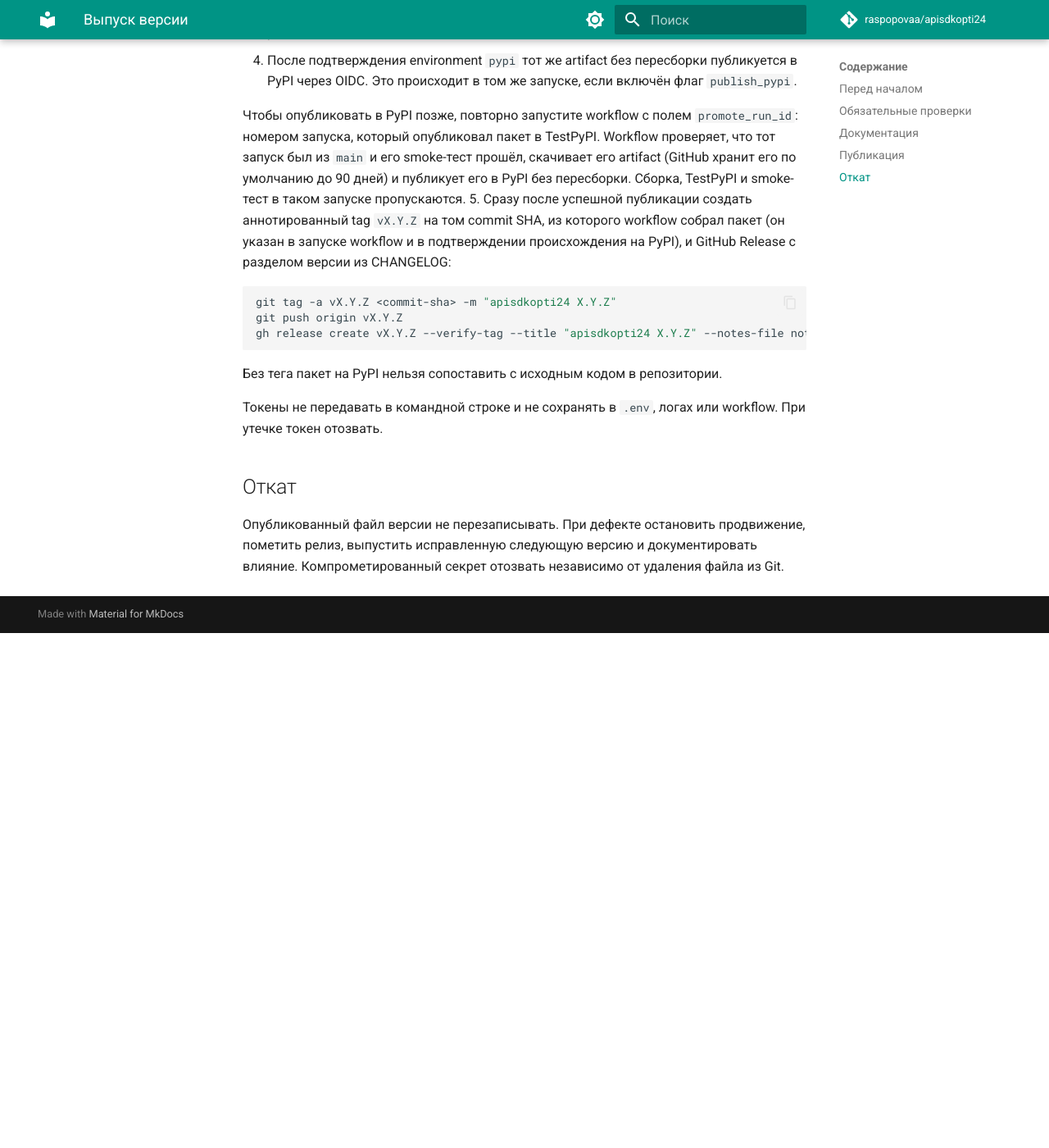
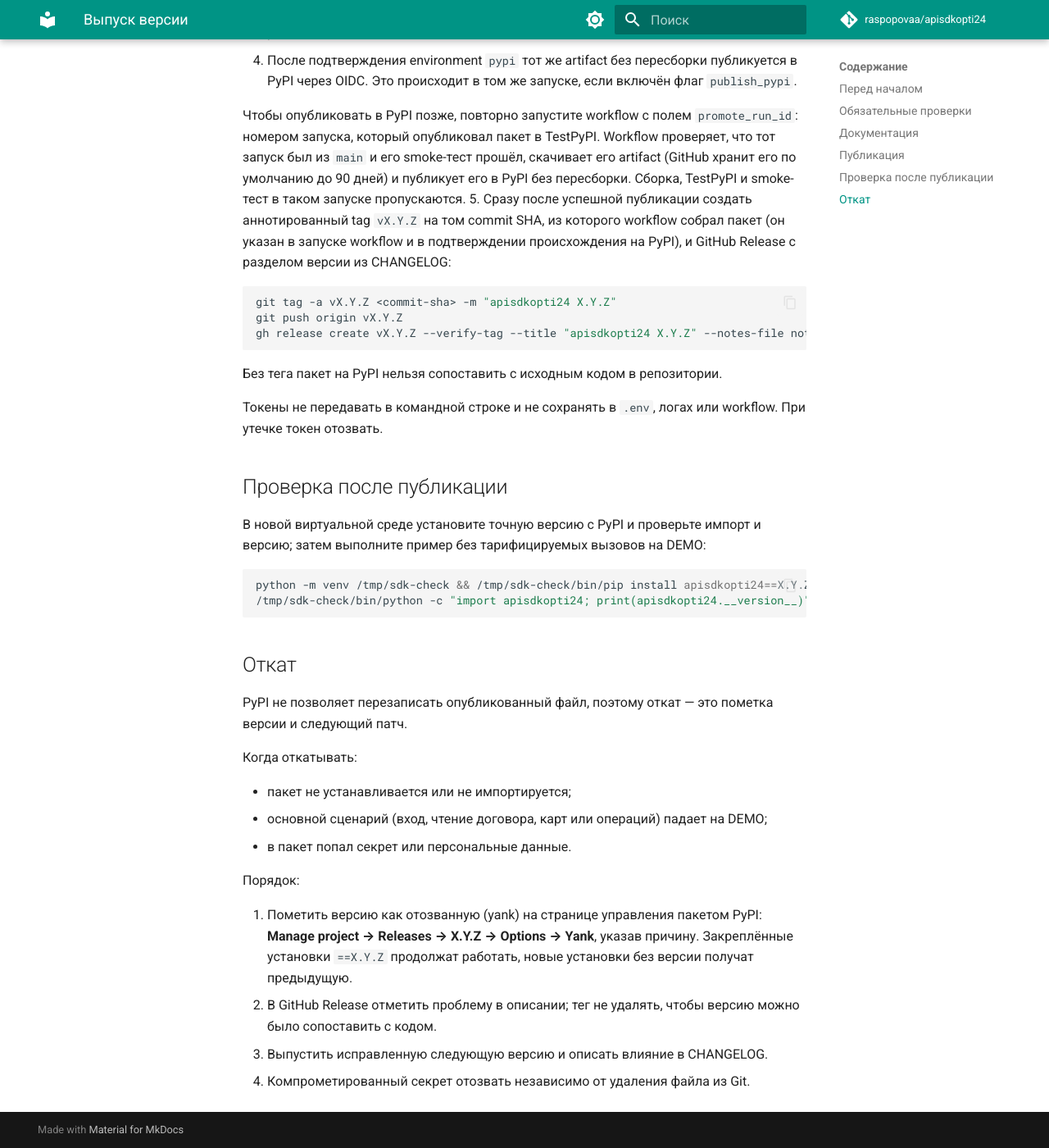
Before and after one commit to raspopovaa/apisdkopti24, an MkDocs documentation site: the page built from docs/RELEASE.md, in a window 1280 px wide and 1400 px high, scrolled down 1542 px. Shown: the whole window at 82% size. Built offline with MkDocs 1.6.1 and Material for MkDocs 9.7.7, drawn with Linux system fonts in a browser that asks for light colours; comment, search, counter and statistics services are not loaded; the version menu is left out; before the commit the page ends 2314 px from its top, so only the background shows below that.

Commit message:
Выпуск 0.0.8: CHANGELOG одним разделом, проверка и откат в RELEASE.md
Co-Authored-By: Claude Opus 5.5 <noreply@anthropic.com>
Claude-Session: https://claude.ai/code/session_015dGGiqu5A1XNDbRHPeRjg7

````diff
--- a/docs/RELEASE.md
+++ b/docs/RELEASE.md
@@ -81,6 +81,34 @@ uv build
 
 Токены не передавать в командной строке и не сохранять в `.env`, логах или workflow. При утечке токен отозвать.
 
+## Проверка после публикации
+
+В новой виртуальной среде установите точную версию с PyPI и проверьте импорт и
+версию; затем выполните пример без тарифицируемых вызовов на DEMO:
+
+```bash
+python -m venv /tmp/sdk-check && /tmp/sdk-check/bin/pip install apisdkopti24==X.Y.Z
+/tmp/sdk-check/bin/python -c "import apisdkopti24; print(apisdkopti24.__version__)"
+```
+
 ## Откат
 
-Опубликованный файл версии не перезаписывать. При дефекте остановить продвижение, пометить релиз, выпустить исправленную следующую версию и документировать влияние. Компрометированный секрет отозвать независимо от удаления файла из Git.
+PyPI не позволяет перезаписать опубликованный файл, поэтому откат — это пометка
+версии и следующий патч.
+
+Когда откатывать:
+
+- пакет не устанавливается или не импортируется;
+- основной сценарий (вход, чтение договора, карт или операций) падает на DEMO;
+- в пакет попал секрет или персональные данные.
+
+Порядок:
+
+1. Пометить версию как отозванную (yank) на странице управления пакетом PyPI:
+   **Manage project → Releases → X.Y.Z → Options → Yank**, указав причину.
+   Закреплённые установки `==X.Y.Z` продолжат работать, новые установки без
+   версии получат предыдущую.
+2. В GitHub Release отметить проблему в описании; тег не удалять, чтобы версию
+   можно было сопоставить с кодом.
+3. Выпустить исправленную следующую версию и описать влияние в CHANGELOG.
+4. Компрометированный секрет отозвать независимо от удаления файла из Git.
````
Also changed, not shown: CHANGELOG.md (+33 -38 lines).
